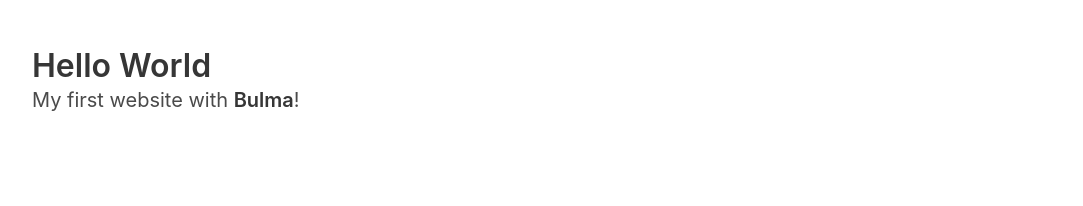
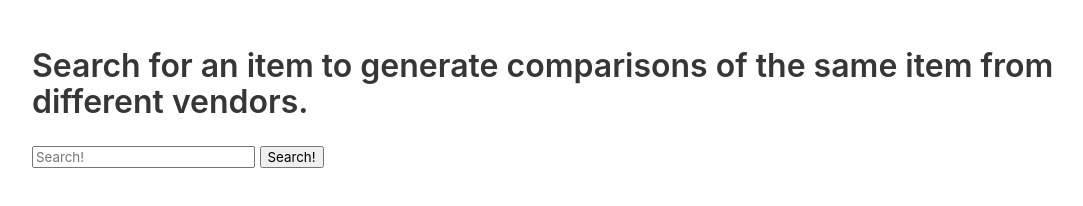
Before and after one commit to WTRIII/Movie-Comparison-Site, a plain HTML site: page index.html in a window 1280 px wide. Shown: the whole page, without its empty margins (32-1115 px from the left). Drawn offline with nearby package versions, Linux system fonts and the light colour scheme.

Commit message:
added missing search button to html

```diff
--- a/index.html
+++ b/index.html
@@ -3,7 +3,7 @@
   <head>
     <meta charset="utf-8">
     <meta name="viewport" content="width=device-width, initial-scale=1">
-    <title>Hello Bulma!</title>
+    <title>CompareIt</title>
     <link rel="reset" href="./assets/css/reset.css">
     <link rel="stylesheet" href="https://cdn.jsdelivr.net/npm/bulma@0.9.3/css/bulma.min.css">
     <link rel="stylesheet" href="./assets/css/style.css">
@@ -13,11 +13,12 @@
   <section class="section">
     <div class="container">
       <h1 class="title">
-        Hello World
+        Search for an item to generate comparisons of the same item from different vendors.
       </h1>
-      <p class="subtitle">
-        My first website with <strong>Bulma</strong>!
-      </p>
+      <form id="search-form">
+        <input id="search-input" type="text" placeholder="Search!">
+        <button id="search-button">Search!</button>
+        </form>
     </div>
   </section>
   <script src="./assets/js/script.js"></script>
```
